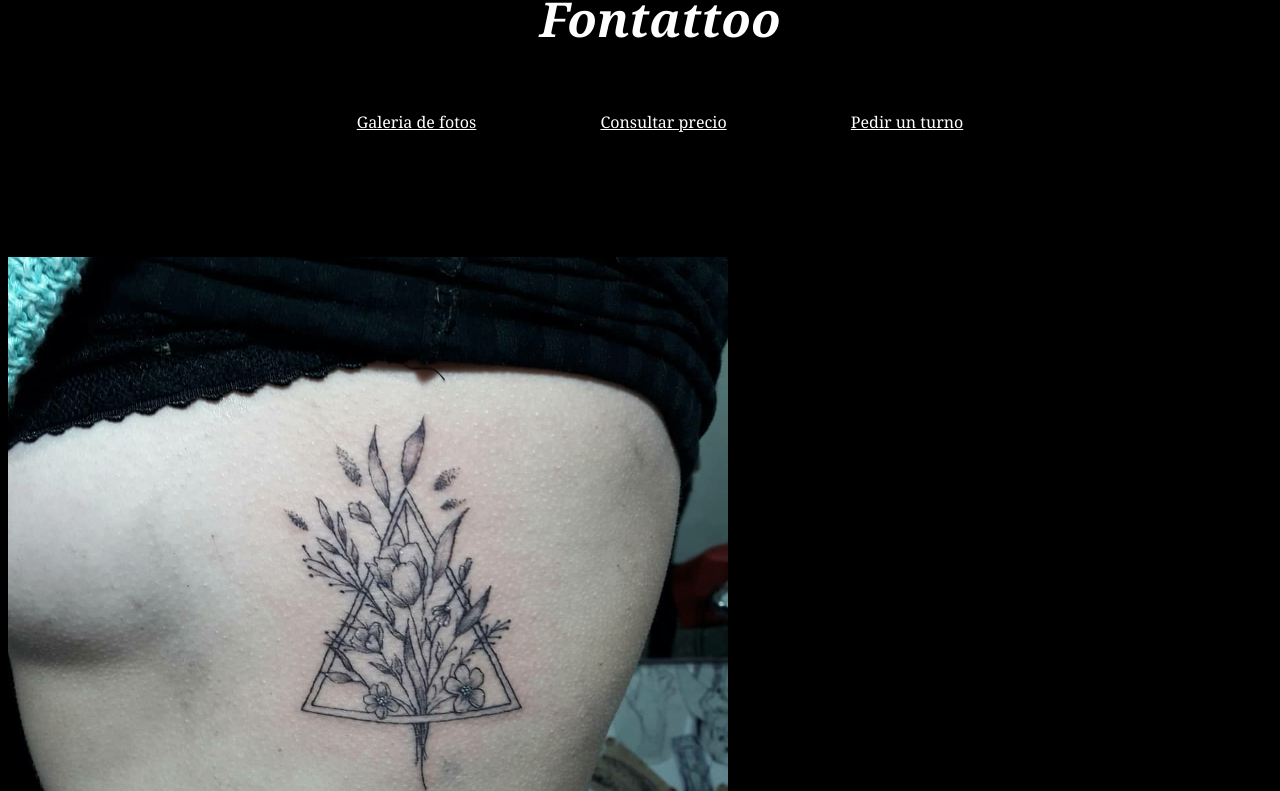
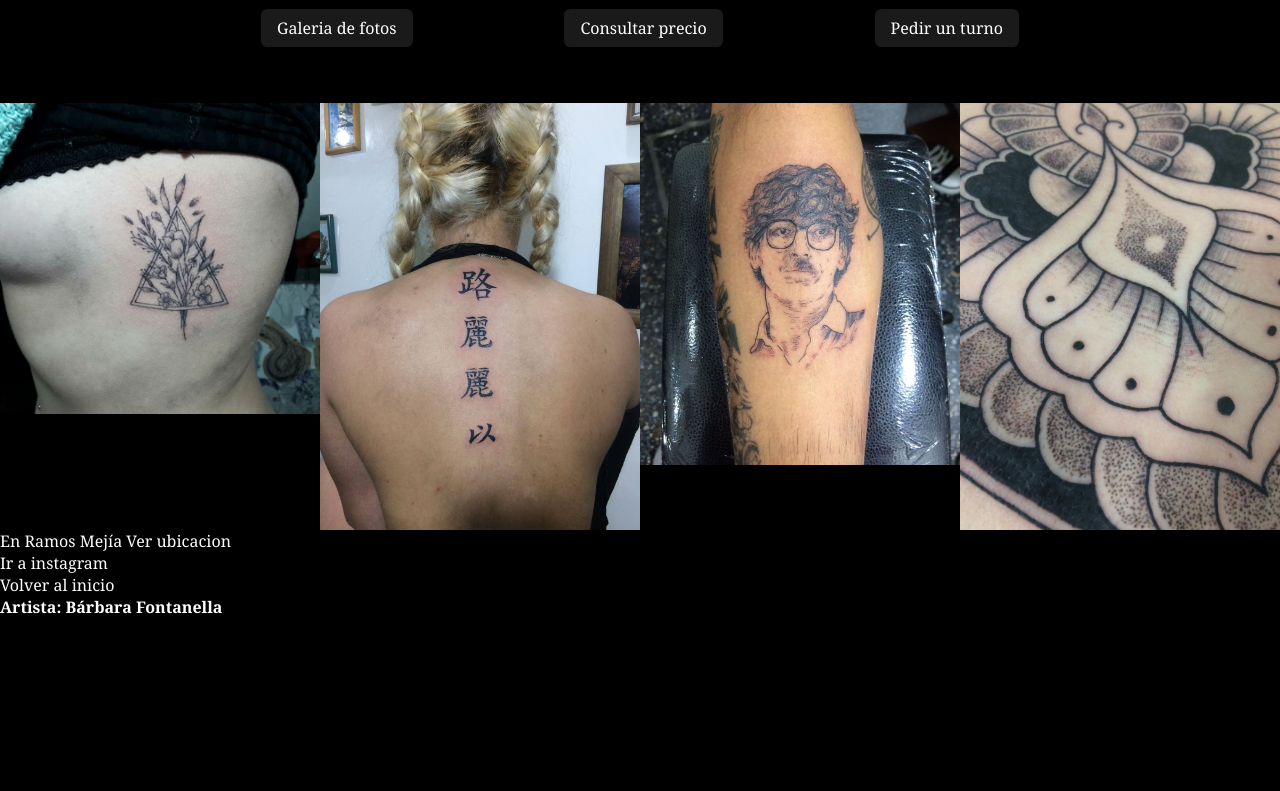
Before and after one commit to barbifon/fontattoo, a plain HTML site: page galeria.html in a window 1280 px wide. Shown: the part 163-954 px from the top of the page. After the commit the page ends 800 px from the top, so only its background shows below. Drawn offline with Linux system fonts and the light colour scheme; files whose address does not match are found by name.

Commit message:
nuevos cambios

```diff
--- a/estilo.css
+++ b/estilo.css
@@ -1,16 +1,17 @@
 
 * {
-    background-color: rgb(0, 0, 0)
+    background-color: rgb(0, 0, 0);
+    color: white;
+    font-family: Georgia, 'Times New Roman', Times, serif;
+    margin:0;
+    padding:0;
+
 }
-* {
-    color: white;
+a{
+    text-decoration: none;
 }
- a:hover {
-    color: rgba(189, 182, 174, 0.637);
-}
-
-* {
-    font-family: Georgia, 'Times New Roman', Times, serif;
+a:hover{
+    opacity: 0.6;
 }
 
 h1{
@@ -25,8 +26,42 @@ h2{
 h6 {
     font-size: 1em;
 }
+.fotos{
+    position:relative;
+}
 
-.menu {
-    text-align: center;
-    padding: 20px 60px;
+.fotos img {
+    width: 25%;
+    margin:0;
+    float:left;
+  }
+
+header{
+    margin-bottom:4em;
 }
+header>h2{
+    font-style:italic;
+}
+header nav{
+    margin-top:2em;
+}
+header nav ul{
+    max-width: 758px;
+    margin:0 auto;
+    display: flex;
+    justify-content: space-between;
+}
+
+header nav ul li{
+    display: inline-block;
+}
+header nav ul li a{
+    background-color: rgba(255,255,255,0.1);
+    border-radius: .4em;
+    color:white;
+    padding:0.5em 1em;
+}
+header nav ul li a:hover{
+    background-color:rgba(255,255,255,0.2);
+    opacity: 1;
+}
--- a/galeria.html
+++ b/galeria.html
@@ -11,22 +11,19 @@
     </head>
     <body>
         <header>
+
+            <h1>Estudio de tatuajes</h1>
+
+            <h2>Fontattoo</h2>
+
             <nav>
-                <ul>
-
-                   <h1> Estudio de tatuajes</h1>
-
-                   <h2><i>Fontattoo</i></h2>
-
-                 <p class="menu">
-                    <a  class="menu" href="galeria.html">Galeria de fotos</a>
-                   <a  class="menu" href="presupuesto.html">Consultar precio</a>
-                   <a  class="menu" href="pedir un turno.html">Pedir un turno</a>
-                </p>
-                </ul>
+                 <ul >
+                    <li><a  href="galeria.html">Galeria de fotos</a></li>
+                    <li><a  href="presupuesto.html">Consultar precio</a></li>
+                   <li><a   href="pedir un turno.html">Pedir un turno</a></li>
+                 </ul>
             </nav>
           </header>
-<br><br><br><br>
 
 <div class="fotos" >
 <img class="foto1" src="fotos de galeria/foto1.png" alt="triangulo">
```
Also changed, not shown: index.html (+6 -6 lines), pedir un turno.html (+6 -6 lines), presupuesto.html (+7 -7 lines), fotos de galeria/foto1.png (renamed from foto1.png), fotos de galeria/foto2.jpg (renamed from foto2.jpg), fotos de galeria/foto3.jpg (renamed from foto3.jpg), fotos de galeria/foto4.jpg (renamed from foto4.jpg).
